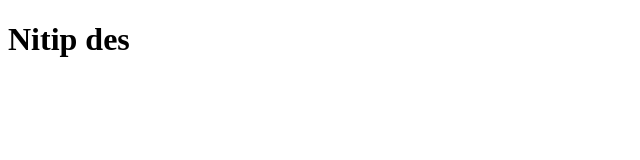
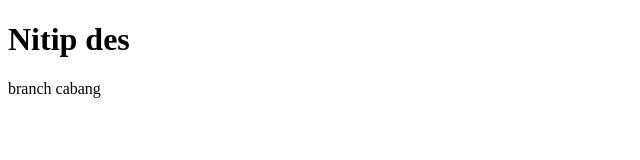
Before and after one commit to Ades-Roy55/Latihan-Github, a plain HTML site: page index.html in a window 1280 px wide. Shown: the whole page, without its empty margins (0-640 px from the left). Drawn offline with Linux system fonts and the light colour scheme.

Commit message:
Update index.html

```diff
--- a/index.html
+++ b/index.html
@@ -7,5 +7,6 @@
 </head>
 <body>
     <h1>Nitip des</h1>
+    <p>branch cabang</p>
 </body>
 </html>
```
